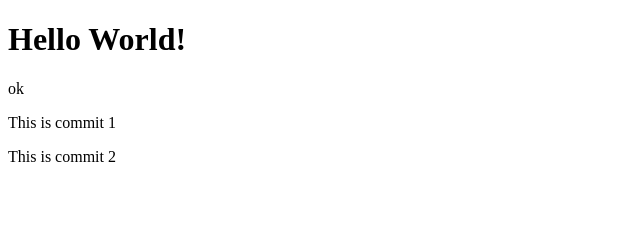
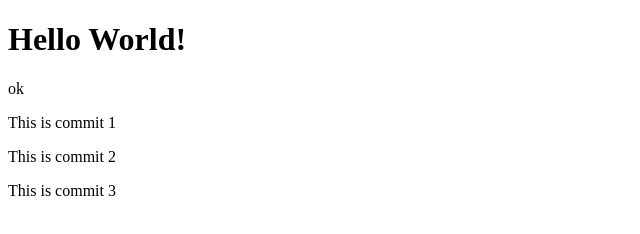
Before and after one commit to RanaJaydip/test, a plain HTML site: page index.html in a window 1280 px wide. Shown: the whole page, without its empty margins (0-640 px from the left). Drawn offline with Linux system fonts and the light colour scheme.

Commit message:
commit 3

```diff
--- a/index.html
+++ b/index.html
@@ -10,5 +10,8 @@
     <p>ok</p>
     <p>This is commit 1</p>
     <p>This is commit 2</p>
+
+
+    <p>This is commit 3</p>
 </body>
 </html>
```
